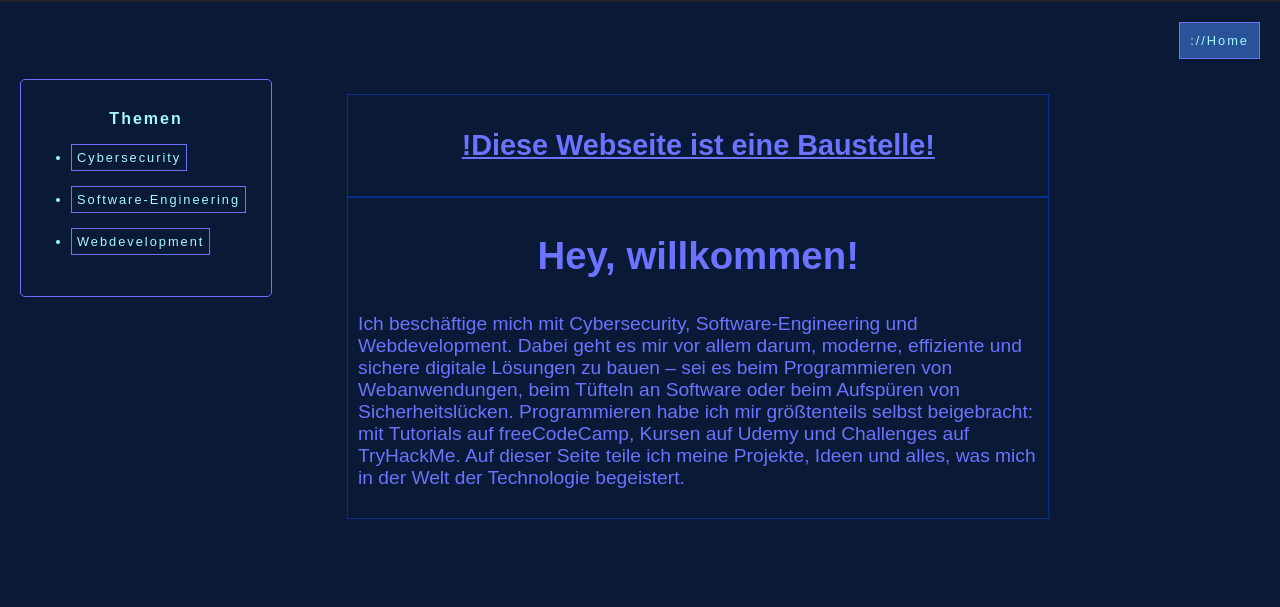
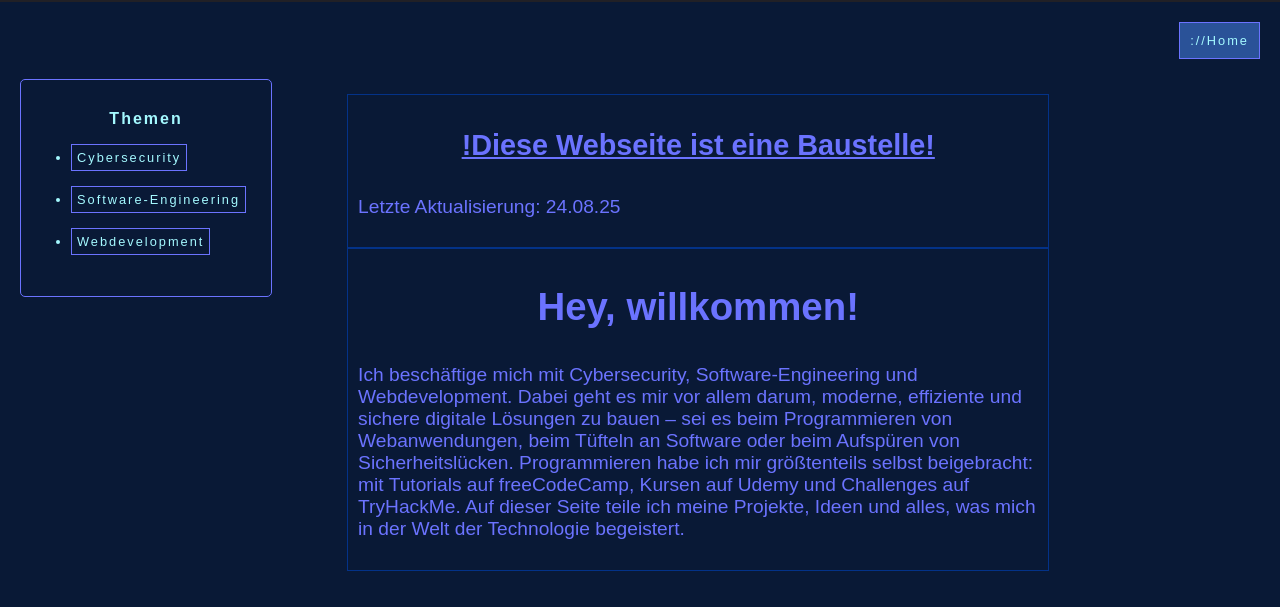
Before and after one commit to ADystEn/Portfolio-Template, a plain HTML site: page index.html in a window 1280 px wide. Shown: the part 193-800 px from the top of the page. Drawn offline with Linux system fonts and the light colour scheme.

Commit message:
Update index.html
< letzte Aktualisierung +

```diff
--- a/index.html
+++ b/index.html
@@ -88,8 +88,10 @@
         <div class="base-container">
             <div class="content-box">
                 <h2>!Diese Webseite ist eine Baustelle!</h2>
+                <p>Letzte Aktualisierung: 24.08.25</p>
             </div>
             <div class="content-box">
+
                 <h1>Hey, willkommen!</h1>
                 <p>
                 Ich beschäftige mich mit Cybersecurity, Software-Engineering und Webdevelopment.
```
